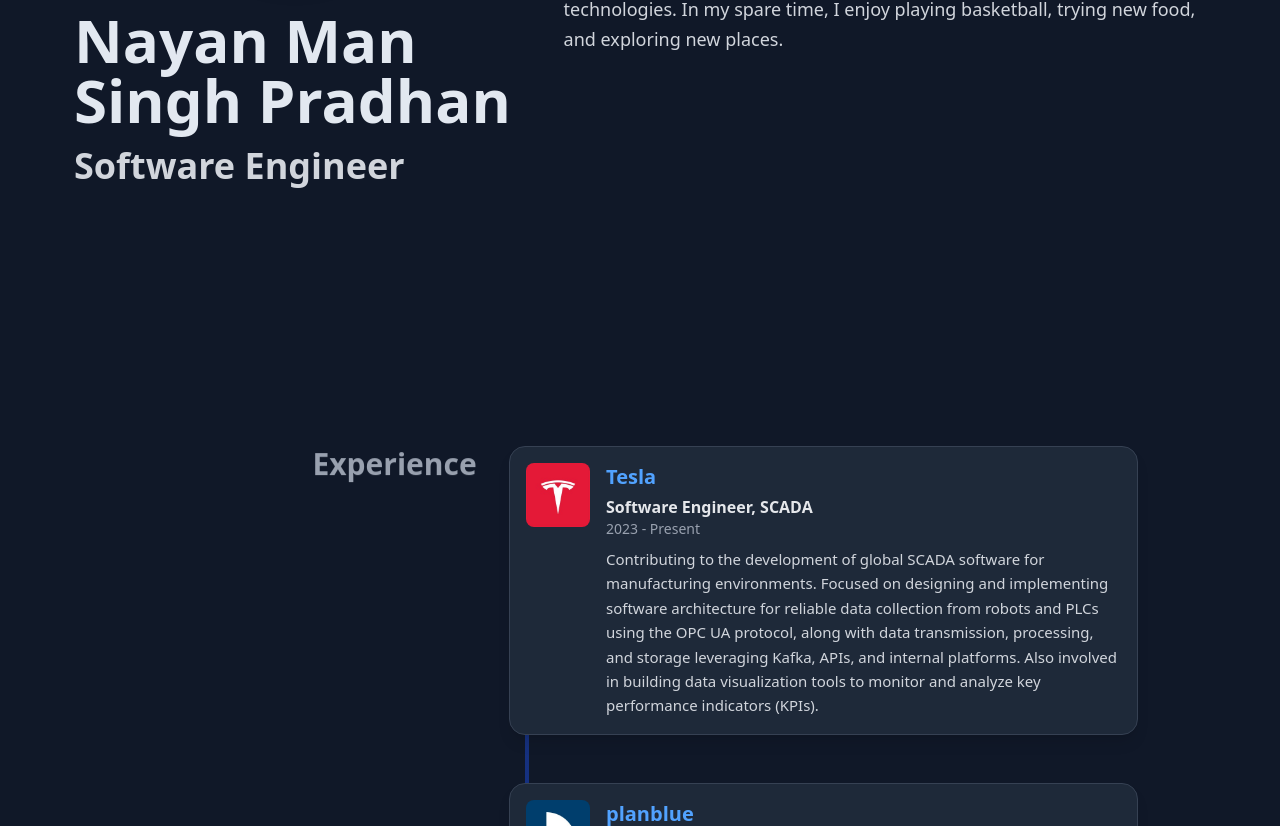
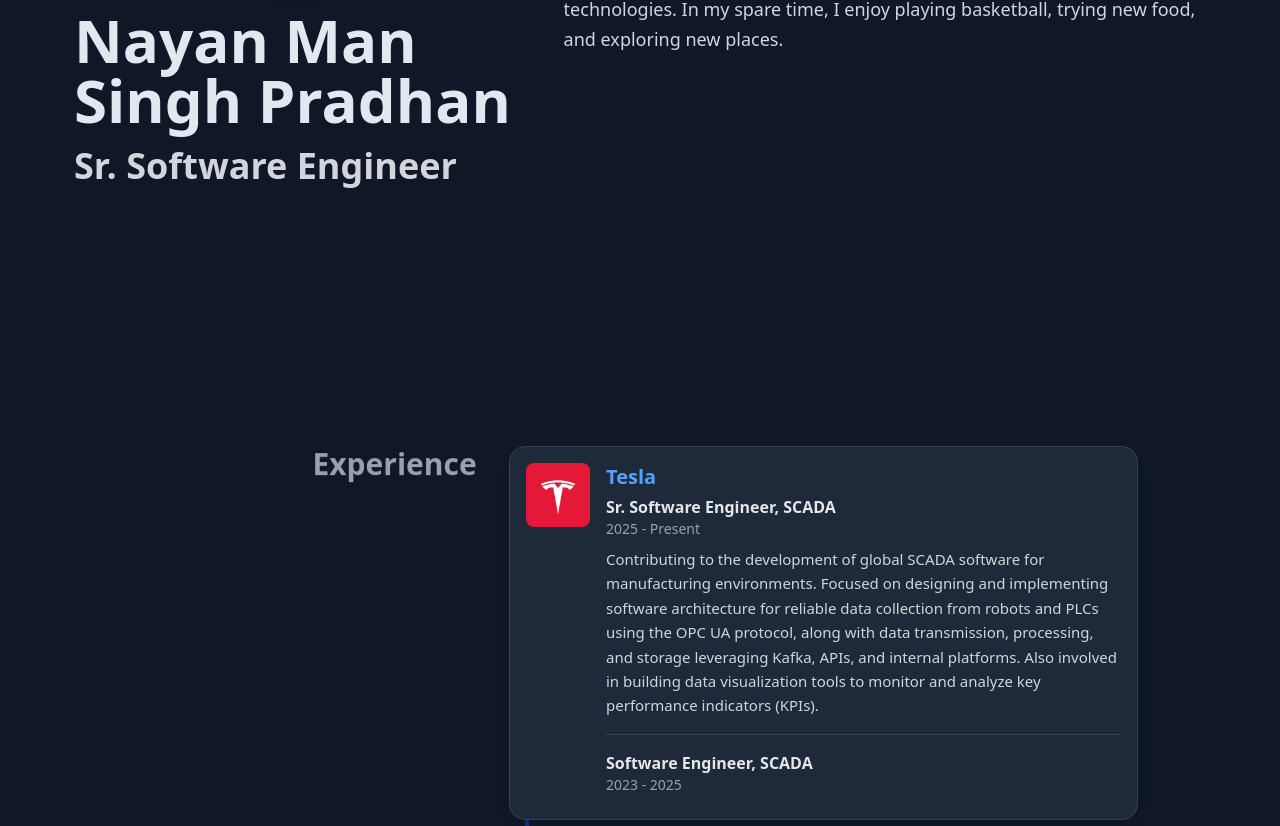
Before and after one commit to nayan-pradhan/personal-portfolio, a React (Vite) app: page / in a window 1280 px wide. Shown: the part 434-1260 px from the top of the page. Built offline with nearby package versions, Linux system fonts and the light colour scheme.

Commit message:
Updating experience

```diff
--- a/src/components/Experience.jsx
+++ b/src/components/Experience.jsx
@@ -8,9 +8,14 @@
         logo: "/personal-portfolio/logos/tesla_motors_logo.jpeg",
         roles: [
             {
+                title: "Sr. Software Engineer, SCADA",
+                period: "2025 - Present",
+                description: "Contributing to the development of global SCADA software for manufacturing environments. Focused on designing and implementing software architecture for reliable data collection from robots and PLCs using the OPC UA protocol, along with data transmission, processing, and storage leveraging Kafka, APIs, and internal platforms. Also involved in building data visualization tools to monitor and analyze key performance indicators (KPIs)."
+            },
+            {
                 title: "Software Engineer, SCADA",
-                period: "2023 - Present",
-                description: "Contributing to the development of global SCADA software for manufacturing environments. Focused on designing and implementing software architecture for reliable data collection from robots and PLCs using the OPC UA protocol, along with data transmission, processing, and storage leveraging Kafka, APIs, and internal platforms. Also involved in building data visualization tools to monitor and analyze key performance indicators (KPIs)."
+                period: "2023 - 2025",
+                // description: "Contributing to the development of global SCADA software for manufacturing environments. Focused on designing and implementing software architecture for reliable data collection from robots and PLCs using the OPC UA protocol, along with data transmission, processing, and storage leveraging Kafka, APIs, and internal platforms. Also involved in building data visualization tools to monitor and analyze key performance indicators (KPIs)."
             }
         ]
     },
--- a/src/components/Hero.jsx
+++ b/src/components/Hero.jsx
@@ -21,7 +21,7 @@
                         Nayan Man Singh Pradhan
                     </h1>
                     <h2 className="text-2xl sm:text-3xl lg:text-4xl font-semibold text-gray-700 dark:text-gray-300 mb-4">
-                        Software Engineer
+                        Sr. Software Engineer
                     </h2>
                 </div>
                 {/* Right column */}
```
